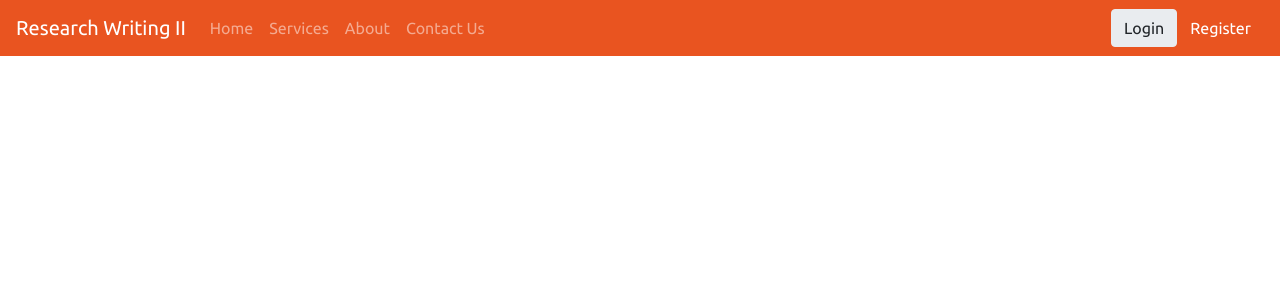
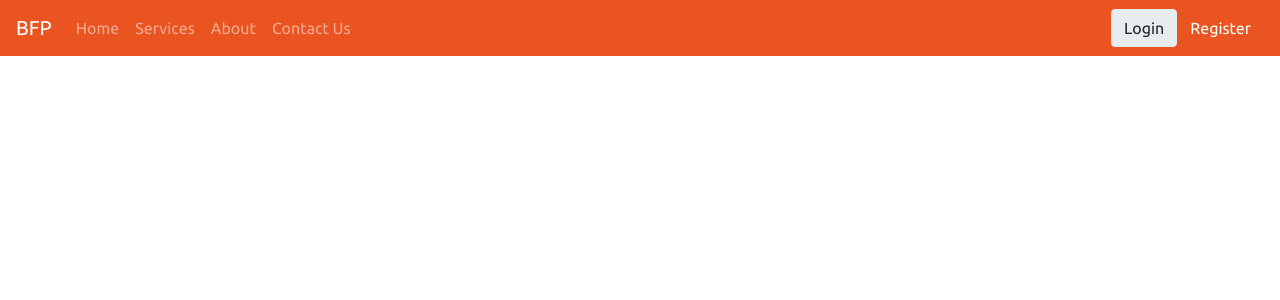
Before and after one commit to marlou-lopez/STI, a PHP site: page /index.php in a window 1280 px wide. Shown: the top 300 px of the page. Run offline with PHP 8.4, Linux system fonts and the light colour scheme; some libraries are stand-ins or nearby versions.

Commit message:
Edit navbar title

```diff
--- a/templates/header.php
+++ b/templates/header.php
@@ -17,7 +17,7 @@
 
 <body>
    <nav class="navbar navbar-expand-lg navbar-dark bg-primary">
-      <a class="navbar-brand" href="#">Research Writing II</a>
+      <a class="navbar-brand" href="#">BFP</a>
       <button class="navbar-toggler" type="button" data-toggle="collapse" data-target="#navbarColor01" aria-controls="navbarColor01"
          aria-expanded="false" aria-label="Toggle navigation">
          <span class="navbar-toggler-icon"></span>
```
